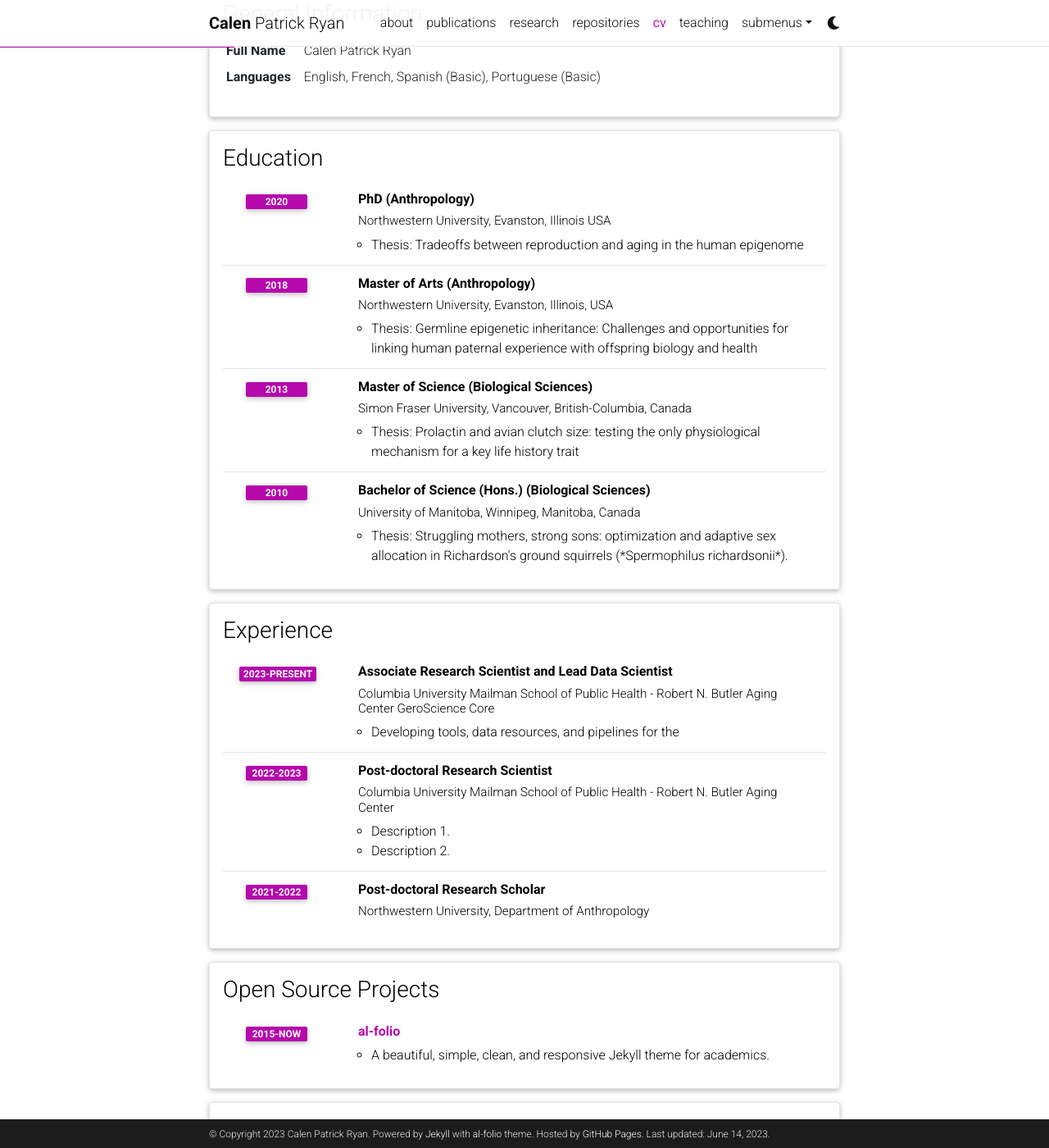
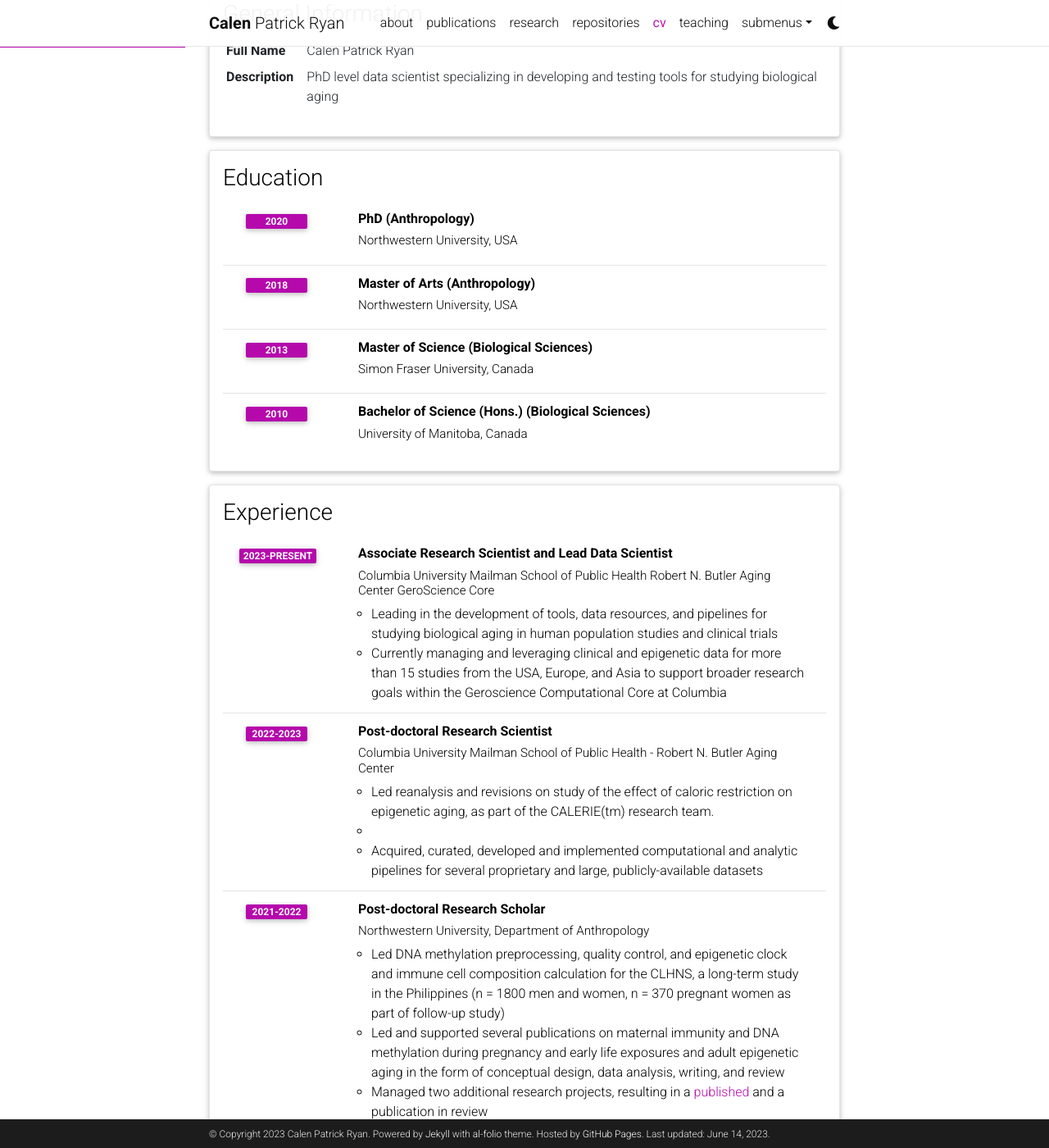
Before and after one commit to CPRyan/CPRyan.github.io, a Jekyll site: the page built from _pages/cv.md, in a window 1280 px wide and 1400 px high, scrolled down 202 px. Shown: the whole window at 82% size. Built offline with Jekyll 4.4.1, drawn with Linux system fonts in a browser that asks for light colours; comment, search, counter and statistics services are not loaded; a style sheet for code colours, icons or effects is not loaded.

Commit message:
updating digital cv

```diff
--- a/_data/cv.yml
+++ b/_data/cv.yml
@@ -3,58 +3,62 @@
   contents:
     - name: Full Name
       value: Calen Patrick Ryan
-    - name: Languages
-      value: English, French, Spanish (Basic), Portuguese (Basic)
+    - name: Description
+      value: PhD level data scientist specializing in developing and testing tools for studying biological aging
 
 - title: Education
   type: time_table
   contents:
     - title: PhD (Anthropology)
-      institution: Northwestern University, Evanston, Illinois USA
+      institution: Northwestern University, USA
       year: 2020
-      description:
-        - "Thesis: Tradeoffs between reproduction and aging in the human epigenome"
+#      description:
+#        - "Thesis: Tradeoffs between reproduction and aging in the human epigenome"
     - title: Master of Arts (Anthropology)
-      institution: Northwestern University, Evanston, Illinois, USA
+      institution: Northwestern University, USA
       year: 2018
-      description:
-        - "Thesis: Germline epigenetic inheritance: Challenges and opportunities for linking human paternal experience with offspring biology and health"
+#      description:
+#        - "Thesis: Germline epigenetic inheritance: Challenges and opportunities for linking human paternal experience with offspring biology and health"
     - title: Master of Science (Biological Sciences)
-      institution: Simon Fraser University, Vancouver, British-Columbia, Canada
+      institution: Simon Fraser University, Canada
       year: 2013
       description:
-        - "Thesis: Prolactin and avian clutch size: testing the only physiological mechanism for a key life history trait"
+#        - "Thesis: Prolactin and avian clutch size: testing the only physiological mechanism for a key life history trait"
     - title: Bachelor of Science (Hons.) (Biological Sciences)
-      institution: University of Manitoba, Winnipeg, Manitoba, Canada
+      institution: University of Manitoba, Canada
       year: 2010
-      description:
-        - "Thesis: Struggling mothers, strong sons: optimization and adaptive sex allocation in Richardson's ground squirrels (*Spermophilus richardsonii*)."
+#      description:
+#        - "Thesis: Struggling mothers, strong sons: optimization and adaptive sex allocation in Richardson's ground squirrels (*Spermophilus richardsonii*)."
 
 
 - title: Experience
   type: time_table
   contents:
     - title: Associate Research Scientist and Lead Data Scientist
-      institution: Columbia University Mailman School of Public Health - Robert N. Butler Aging Center GeroScience Core
+      institution: Columbia University Mailman School of Public Health Robert N. Butler Aging Center GeroScience Core
       year: 2023-present
       description:
-        - Developing tools, data resources, and pipelines for the
-
+        - Leading in the development of tools, data resources, and pipelines for studying biological aging in human population studies and clinical trials
+        - Currently managing and leveraging clinical and epigenetic data for more than 15 studies from the USA, Europe, and Asia to support broader research goals within the Geroscience Computational Core at Columbia
 
     - title: Post-doctoral Research Scientist
       institution: Columbia University Mailman School of Public Health - Robert N. Butler Aging Center
       year: 2022-2023
       description:
-        - Description 1.
-        - Description 2.
+        - Led reanalysis and revisions on study of the effect of caloric restriction on epigenetic aging, as part of the CALERIE(tm) research team.
+        -
+        - Acquired, curated, developed and implemented computational and analytic pipelines for several proprietary and large, publicly-available datasets
 
     - title: Post-doctoral Research Scholar
       institution: Northwestern University, Department of Anthropology
       year: 2021-2022
+      description:
+        - Led DNA methylation preprocessing, quality control, and epigenetic clock and immune cell composition calculation for the CLHNS, a long-term study in the Philippines (n = 1800 men and women, n = 370 pregnant women as part of follow-up study)
+        - Led and supported several publications on maternal immunity and DNA methylation during pregnancy and early life exposures and adult epigenetic aging in the form of conceptual design, data analysis, writing, and review
+        - Managed two additional research projects, resulting in a <a href="https://doi.org/10.1186/s13148-022-01296-6">published</a> and a publication in review
 
 
-
-- title: Open Source Projects
+- title: Projects
   type: time_table
   contents:
     - title: <a href="https://github.com/alshedivat/al-folio">al-folio</a>
```
Also changed, not shown: _data/repositories.yml (+4 -9 lines).
